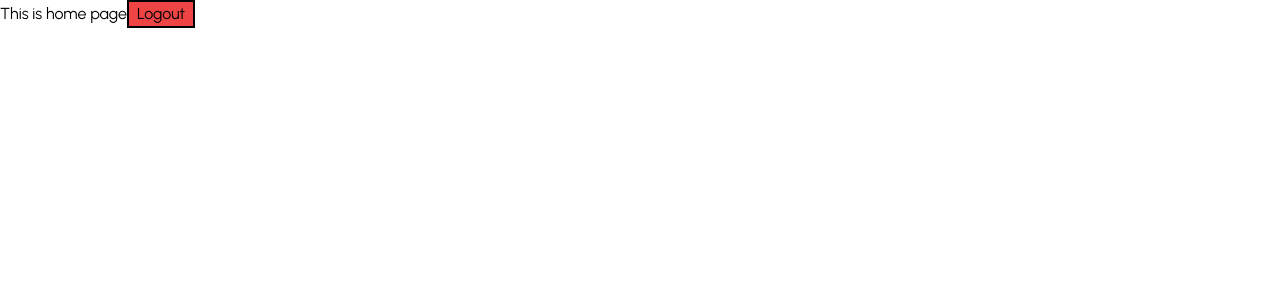
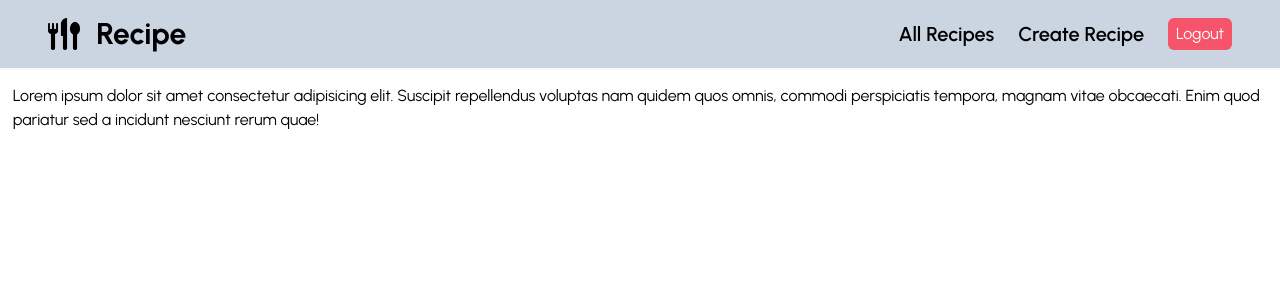
Before and after one commit to HashaamKhan19/recipe_app_client, a React (Vite) app: page / in a window 1280 px wide. Shown: the top 300 px of the page. Built offline with nearby package versions, Linux system fonts and the light colour scheme.

Commit message:
added header

```diff
--- /dev/null
+++ b/src/components/Hero/HeroSection.jsx
@@ -0,0 +1,15 @@
+/*eslint-disable*/
+import React from "react";
+
+const HeroSection = () => {
+  return (
+    <div className="px-[1%]">
+      Lorem ipsum dolor sit amet consectetur adipisicing elit. Suscipit
+      repellendus voluptas nam quidem quos omnis, commodi perspiciatis tempora,
+      magnam vitae obcaecati. Enim quod pariatur sed a incidunt nesciunt rerum
+      quae!
+    </div>
+  );
+};
+
+export default HeroSection;
--- a/src/components/Hero/index.jsx
+++ b/src/components/Hero/index.jsx
@@ -1,23 +1,13 @@
 /*eslint-disable*/
 import React from "react";
-import { useCookies } from "react-cookie";
+import Header from "../Layout";
+import HeroSection from "./HeroSection";
 
 const Hero = () => {
-  const [cookies, setCookies] = useCookies(["access_token"]);
-
-  console.log("COOOOOOKIES", cookies);
-
   return (
     <div>
-      This is home page
-      <button
-        onClick={() => {
-          setCookies("access_token", "");
-        }}
-        className="bg-red-500 border-2 border-black px-2"
-      >
-        Logout
-      </button>
+      <Header />
+      <HeroSection />
     </div>
   );
 };
--- /dev/null
+++ b/src/components/Layout/index.jsx
@@ -0,0 +1,35 @@
+/* eslint-disable */
+import React from "react";
+import Logo from "../../assets/images/recipeLogo.png";
+import { useCookies } from "react-cookie";
+
+const Header = () => {
+  const [cookies, setCookies] = useCookies(["access_token"]);
+  console.log("COOOOOOKIES", cookies);
+
+  return (
+    <header className="bg-slate-300 py-4 px-12 shadow-sm sticky mb-4">
+      <div className="w-full flex flex-row justify-between">
+        <div className="flex items-center gap-4">
+          <img className="h-8 w-auto" src={Logo} />
+          <h1 className="text-3xl font-bold">Recipe</h1>
+        </div>
+
+        <div className="flex items-center gap-6">
+          <h1 className="font-semibold text-xl">All Recipes</h1>
+          <h1 className="font-semibold text-xl">Create Recipe</h1>
+
+          <button
+            onClick={() => {
+              setCookies("access_token", "");
+            }}
+            className="bg-primary border-black px-2 py-[4px] rounded-md text-white"
+          >
+            Logout
+          </button>
+        </div>
+      </div>
+    </header>
+  );
+};
+export default Header;
```
